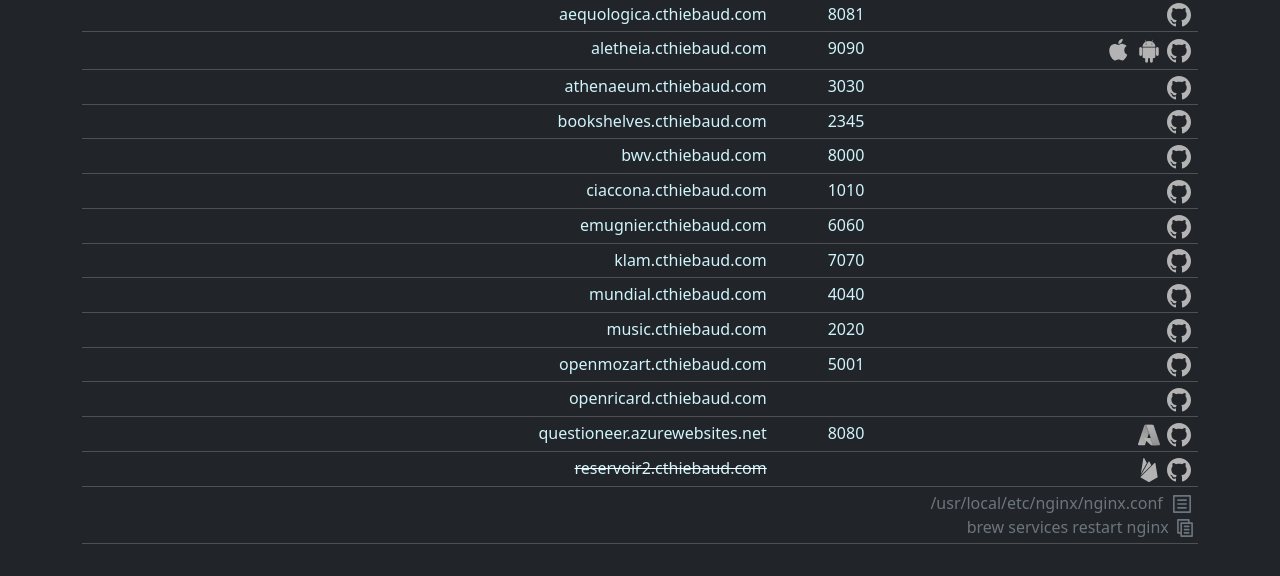
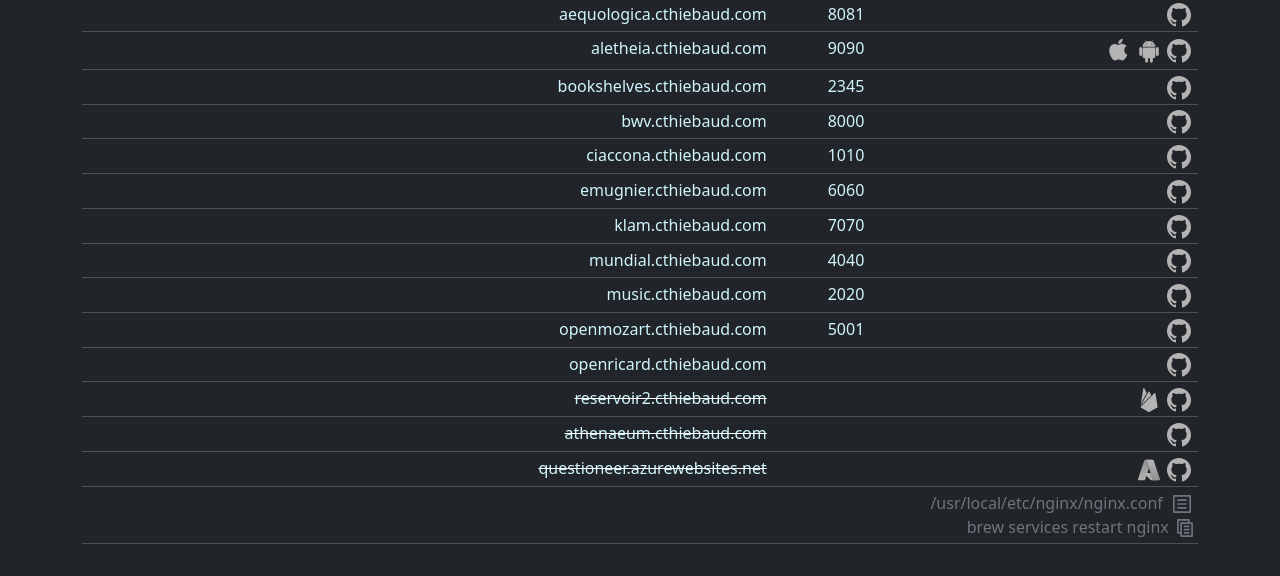
Before and after one commit to cthiebaud/cthiebaud.github.io, a plain HTML site: page index.html in a window 1280 px wide. Shown: the part 186-762 px from the top of the page. Drawn offline with nearby package versions, Linux system fonts and the light colour scheme.

Commit message:
deprecate athenaeum and questioneer
Co-Authored-By: Claude Sonnet 4.6 <noreply@anthropic.com>

```diff
--- a/index.html
+++ b/index.html
@@ -73,7 +73,9 @@
       padding: 0;
     }
 
-    #reservoir2\.cthiebaud\.com td:first-child {
+    #reservoir2\.cthiebaud\.com td:first-child,
+    #athenaeum\.cthiebaud\.com td:first-child,
+    #questioneer\.azurewebsites\.net td:first-child {
       text-decoration: line-through;
     }
   </style>
@@ -147,7 +149,6 @@
     "cthiebaud.com": { gh: "cthiebaud/cthiebaud.github.io", local: 5050 },
     "aequologica.cthiebaud.com": { gh: "aequologica/aequologica.github.io", local: 8081 },
     "aletheia.cthiebaud.com": { gh: "cthiebaud/truth", local: 9090, apple: "https://apps.apple.com/us/app/aletheia-by-%C3%A6quologica/id6476017817", google: "https://play.google.com/store/apps/details?id=com.cthiebaud.aletheia.twa" },
-    "athenaeum.cthiebaud.com": { gh: "athenaeum-brew/making-of", local: 3030 },
     "bookshelves.cthiebaud.com": { gh: "cthiebaud/bookshelves", local: 2345 },
     "bwv.cthiebaud.com": { gh: "orgs/musicollator/repositories", local: 8000 },
     "ciaccona.cthiebaud.com": { gh: "musicollator/ciaccona", local: 1010 },
@@ -157,10 +158,11 @@
     "music.cthiebaud.com": { gh: "cthiebaud/music", local: 2020 },
     "openmozart.cthiebaud.com": { gh: "cthiebaud/openmozart.net", local: 5001 },
     "openricard.cthiebaud.com": { gh: "cthiebaud/openricard.net" },
-    "questioneer.azurewebsites.net": { gh: "athenaeum-brew/questioneer", local: 8080, azure:
-    "https://portal.azure.com/?feature.tokencaching=true&feature.internalgraphapiversion=true#@christophet60gmail.onmicrosoft.com/resource/subscriptions/54809c23-cd5f-4bfd-a34c-007748e20868/resourceGroups/questioneer_group/providers/Microsoft.Web/sites/questioneer/appServices" },
 
     "reservoir2.cthiebaud.com": { gh: "cthiebaud/truth-reservoir", google: "https://console.firebase.google.com/" },
+    "athenaeum.cthiebaud.com": { gh: "athenaeum-brew/making-of" },
+    "questioneer.azurewebsites.net": { gh: "athenaeum-brew/questioneer", azure:
+    "https://portal.azure.com/?feature.tokencaching=true&feature.internalgraphapiversion=true#@christophet60gmail.onmicrosoft.com/resource/subscriptions/54809c23-cd5f-4bfd-a34c-007748e20868/resourceGroups/questioneer_group/providers/Microsoft.Web/sites/questioneer/appServices" },
   }
   /* beautify ignore:end */
 
```
